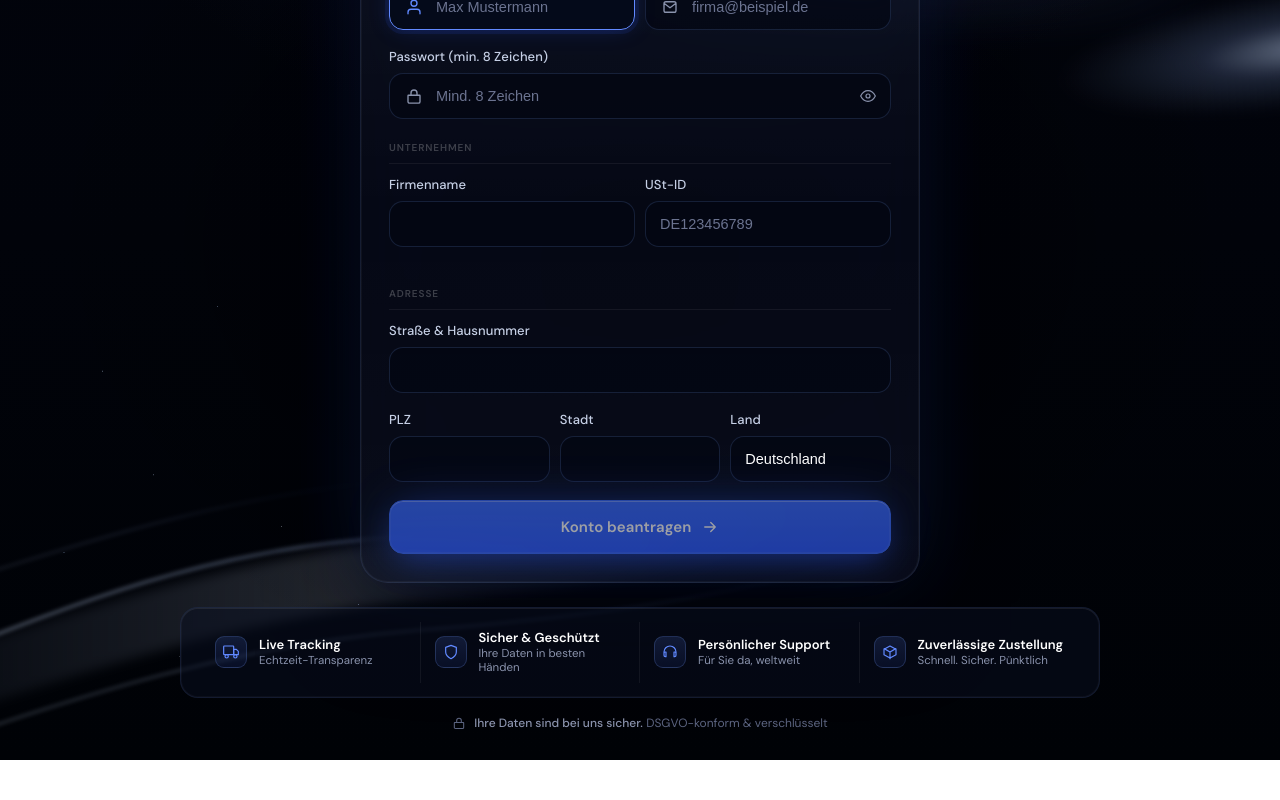
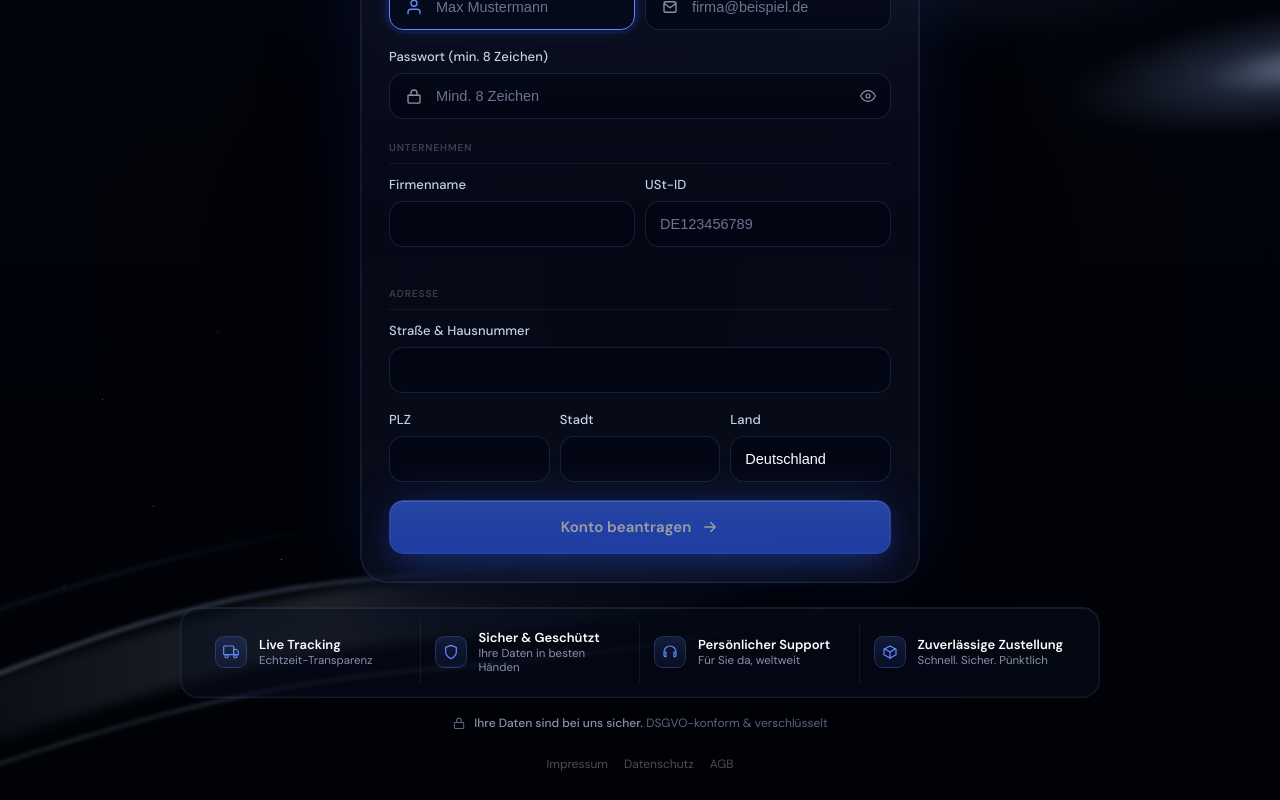
Before and after one commit to confidaraexpress-cloud/confidaraexpress-preisrechner, a React (Vite) app: page /register in a window 1280 px wide. Shown: the part 536-1336 px from the top of the page. Before the commit the page ends 1296 px from the top, so only its background shows below. Built offline with nearby package versions, Linux system fonts and the light colour scheme.

Commit message:
feat: add legal links to DashboardSidebar and AuthPage for all user groups
https://claude.ai/code/session_01SaTWMX4TBa4PgScs2fSvaR

```diff
--- a/src/components/layout/DashboardSidebar.jsx
+++ b/src/components/layout/DashboardSidebar.jsx
@@ -1,5 +1,5 @@
 import React from "react";
-import { useNavigate } from "react-router-dom";
+import { useNavigate, Link } from "react-router-dom";
 import { useAuth } from "../../context/AuthContext";
 import { Icon } from "../ui/Icon";
 
@@ -59,6 +59,19 @@ export function DashboardSidebar({ page, navigateTo, sidebarOpen, setSidebarOpen
               <div className="user-role">{user?.email || "B2B Konto"}</div>
             </div>
           </div>
+          <div style={{ display: "flex", flexWrap: "wrap", gap: "3px 10px", paddingTop: 10 }}>
+            {[["Impressum", "/impressum"], ["Datenschutz", "/datenschutz"], ["AGB", "/agb"], ["Widerruf", "/widerruf"]].map(([label, to]) => (
+              <Link
+                key={to}
+                to={to}
+                style={{ color: "rgba(255,255,255,0.28)", fontSize: 10.5, textDecoration: "none", whiteSpace: "nowrap", lineHeight: 1.8 }}
+                onMouseEnter={e => { e.currentTarget.style.color = "rgba(255,255,255,0.55)"; }}
+                onMouseLeave={e => { e.currentTarget.style.color = "rgba(255,255,255,0.28)"; }}
+              >
+                {label}
+              </Link>
+            ))}
+          </div>
         </div>
       </aside>
     </>
--- a/src/pages/AuthPage.jsx
+++ b/src/pages/AuthPage.jsx
@@ -1,5 +1,5 @@
 import React, { useState, useEffect } from "react";
-import { useNavigate, useLocation } from "react-router-dom";
+import { useNavigate, useLocation, Link } from "react-router-dom";
 import { API, jsonH } from "../api/client";
 import { LoginForm } from "../components/auth/LoginForm";
 import { RegisterForm } from "../components/auth/RegisterForm";
@@ -226,6 +226,19 @@ export default function AuthPage() {
           </>
         )}
 
+        <div style={{ marginTop: "auto", paddingTop: 24, display: "flex", gap: "6px 16px", flexWrap: "wrap", justifyContent: "center" }}>
+          {[["Impressum", "/impressum"], ["Datenschutz", "/datenschutz"], ["AGB", "/agb"]].map(([label, to]) => (
+            <Link
+              key={to}
+              to={to}
+              style={{ color: "rgba(255,255,255,0.30)", fontSize: 12, textDecoration: "none" }}
+              onMouseEnter={e => { e.currentTarget.style.color = "rgba(255,255,255,0.60)"; }}
+              onMouseLeave={e => { e.currentTarget.style.color = "rgba(255,255,255,0.30)"; }}
+            >
+              {label}
+            </Link>
+          ))}
+        </div>
       </div>
     </div>
   );
```
